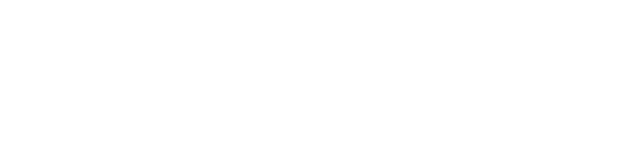
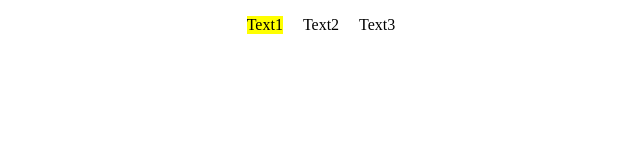
Before and after one commit to SergeiKudlai/lesson, a plain HTML site: page index.html in a window 1280 px wide. Shown: the whole page, without its empty margins (339-979 px from the left). Drawn offline with Linux system fonts and the light colour scheme.

Commit message:
feat: add header menu and click header menu

```diff
--- a/index.html
+++ b/index.html
@@ -1,12 +1,33 @@
 <!DOCTYPE html>
 <html lang="en">
+
 <head>
     <meta charset="UTF-8">
     <meta http-equiv="X-UA-Compatible" content="IE=edge">
     <meta name="viewport" content="width=device-width, initial-scale=1.0">
     <title>Document</title>
+    <link rel="stylesheet" href="style.css">
+    <script src="main.js" defer></script>
 </head>
+
 <body>
 
+    <header class="header">
+        <nav class="header__menu">
+
+            <ul class="header__list">
+                <li class="header__item active">Text1</li>
+
+                <li class="header__item">Text2</li>
+
+                <li class="header__item">Text3</li>
+            </ul>
+
+        </nav>
+
+
+    </header>
+
 </body>
+
 </html>
--- /dev/null
+++ b/main.js
@@ -0,0 +1,11 @@
+const headerItem = document.querySelectorAll('.header__item');
+
+headerItem.forEach((element) => {
+    element.addEventListener('click', (event) => {
+        for (element of headerItem) {
+            element.classList.remove('active');
+        }
+
+        event.target.classList.add('active');
+    });
+})
--- /dev/null
+++ b/style.css
@@ -0,0 +1,31 @@
+html {
+    box-sizing: border-box;
+    height: 100;
+    font-size: 62.5%;
+}
+
+ul {
+    list-style: none;
+}
+
+body {
+    font-size: 1.6rem;
+}
+
+.header__list {
+    display: flex;
+    justify-content: center;
+    column-gap: 2rem;
+}
+
+.header__item {
+    transition: color 0.5s ease-in-out;
+}
+
+.header__item:not(.active):hover {
+    color: red;
+}
+
+.active {
+    background-color: yellow;
+}
```
